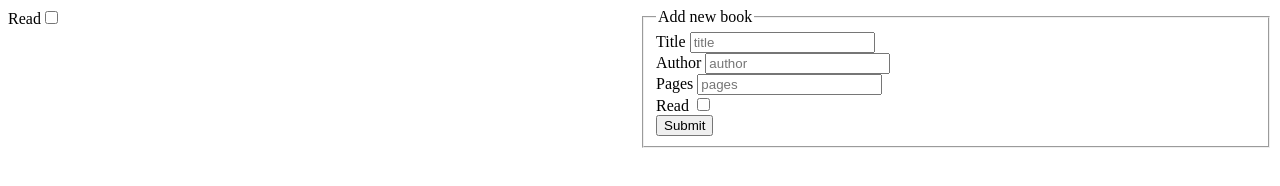
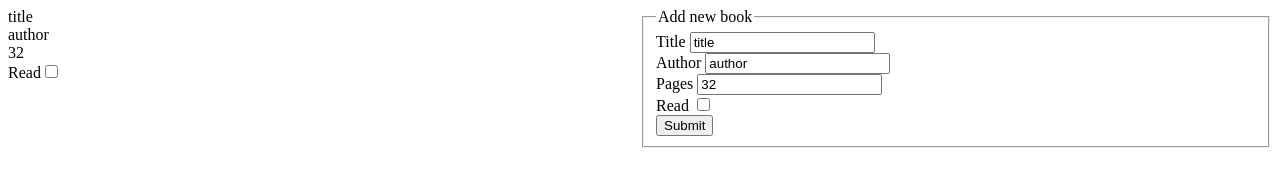
Before and after one commit to maxamed1st/Library, a plain HTML site: page index.html in a window 1280 px wide. Both pictures are taken after a click on the button "Submit". Drawn offline with Linux system fonts and the light colour scheme.

Commit message:
refactor to make books container for book objects

```diff
--- a/index.html
+++ b/index.html
@@ -11,7 +11,6 @@
 <body>
     <main>
         <div id="books">
-
         </div>
         <div id="newBook">
             <fieldset>
@@ -19,15 +18,15 @@
                 <form>
                     <div>
                         <label for="title">Title</label>
-                        <input type="text" id="title" placeholder="title">
+                        <input type="text" id="title" placeholder="title" value="title">
                     </div>
                     <div>
                         <label for="author">Author</label>
-                        <input type="text" id="author" placeholder="author">
+                        <input type="text" id="author" placeholder="author" value="author">
                     </div>
                     <div>
                         <label for="pages">Pages</label>
-                        <input type="number" id="pages" placeholder="pages">
+                        <input type="number" id="pages" placeholder="pages"value=32>
                     </div>
                     <div>
                         <label for="readStatus">Read</label>
--- a/library.js
+++ b/library.js
@@ -37,15 +37,22 @@ form.submit.addEventListener("click", (e)=> {
     getFromLibrary();
     e.preventDefault();
 })
+//get last item with class books
+const newBook = function() {
+    book = document.createElement("div");
+    book.setAttribute("class", "book");
+    books.appendChild(book);
+    return book;
+}
 //create new element and add to books
-const newElement = function(tagname, content) {
+const newElement = function(book, tagname, content) {
     let element = document.createElement(`${tagname}`);
     element.textContent = content;
-    books.appendChild(element);
-    return books;
+    book.appendChild(element);
+    return book;
 }
 //create checkbox for readingstate
-const readCheckBox = function(readState) {
+const readCheckBox = function(book, readState) {
     let div = document.createElement("div");
     let input = document.createElement("input");
     div.innerText = "Read";
@@ -54,7 +61,7 @@ const readCheckBox = function(readState) {
         input.checked = true;
     }
     div.appendChild(input);
-    books.appendChild(div);
+    book.appendChild(div);
 }
 //Get books from library
 const getFromLibrary = function() {
@@ -68,10 +75,11 @@ const getFromLibrary = function() {
             //get bookobject info
             [title, author, pages, readState] = bookObject.info();
             //display books
-            newElement("div", title);
-            newElement("div", author);
-            newElement("div", pages);
-            readCheckBox(readState);
+            book = newBook();
+            newElement(book, "div", title);
+            newElement(book, "div", author);
+            newElement(book, "div", pages);
+            readCheckBox(book, readState);
         })
     }
 }
```
